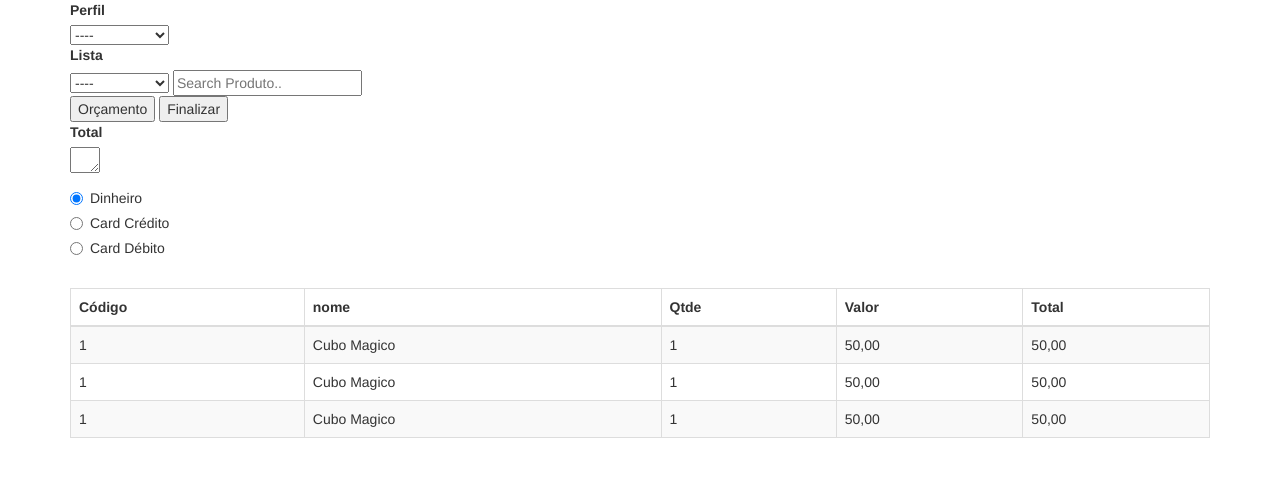
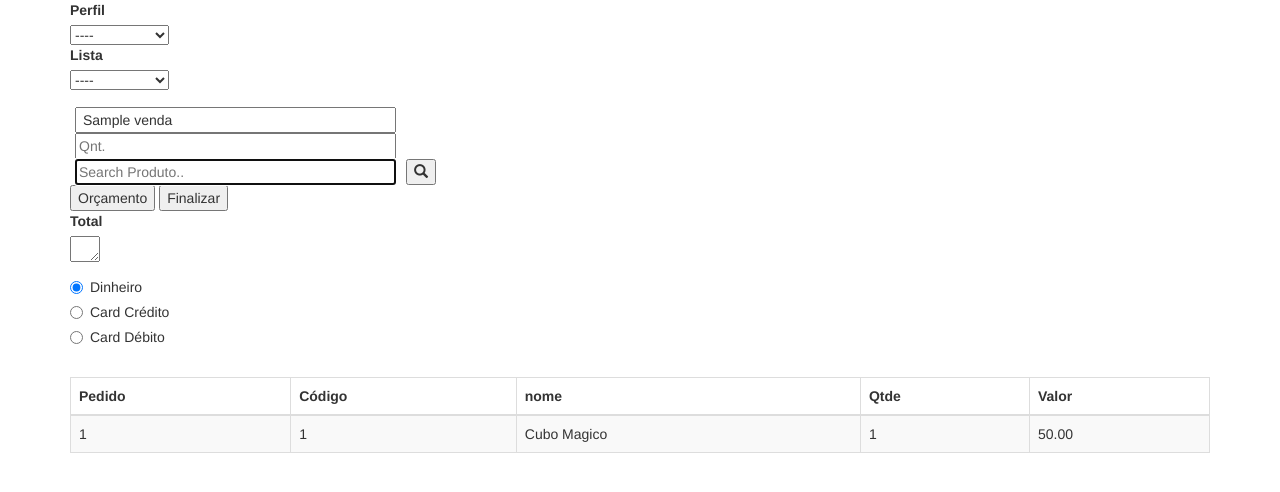
Before and after one commit to tecbeet/appkraft, a Django app: template appkraft/templates/appkraft/home.html in a window 1280 px wide. Shown: the part 141-633 px from the top of the page. Run offline with Django 3.2, Linux system fonts and the light colour scheme; data comes from the database, SQL or seed files in the repository; both versions use the stored data as it was after the commit; the template is opened without the code that fills it: values that come from a table or form of the project are taken from there, most other values are stand-ins (such as "Sample title", 1, 10 or a date in 2020); some libraries are stand-ins or nearby versions.

Commit message:
Refatorei conforme outro projeto

```diff
--- a/appkraft/admin.py
+++ b/appkraft/admin.py
@@ -3,3 +3,5 @@ from .models import *
 
 # Register your models here.
 admin.site.register(Produtos)
+admin.site.register(Compras)
+admin.site.register(Compra_Id)
--- a/appkraft/models.py
+++ b/appkraft/models.py
@@ -22,3 +22,30 @@ class Produtos(models.Model):
 
     def __str__(self):
         return self.nome
+
+class Compra_Id(models.Model):
+    STATUS = [
+        ('Andamento','Andamento'),
+        ('Finalizada','Finalizada'),
+        ('Orçamento','Orçamento')
+    ]
+
+    status = models.CharField(max_length=10, choices=STATUS)
+    create_date = models.DateTimeField(
+        default=timezone.now
+    )
+    def __str__(self):
+        return str(self.pk)
+
+class Compras(models.Model):
+    codigo_compra = models.ForeignKey(Compra_Id, on_delete=models.CASCADE)
+    codigo_produto = models.IntegerField()
+    nome = models.CharField(max_length=150)
+    valor = models.DecimalField(max_digits=5, decimal_places=2)
+    create_data = models.DateTimeField(
+        default=timezone.now, blank=True, null=True
+    )
+    quantidade = models.IntegerField()
+
+    def __str__(self):
+        return self.nome
--- a/appkraft/static/css/appkraft.css
+++ b/appkraft/static/css/appkraft.css
@@ -84,3 +84,15 @@
   list-style: none;
   text-align: left;
 }
+
+
+.input-group{
+  margin-top: 1%;
+}
+
+.input-group input{
+width: 50%;
+margin: 0 5px 0 5px;
+margin-right: 10px;
+z-index: 1000;
+}
--- a/appkraft/templates/appkraft/home.html
+++ b/appkraft/templates/appkraft/home.html
@@ -25,7 +25,18 @@
         <option value="saab">Anhanguera</option>
     </select>
 
-        <input id="myInput" type="text" placeholder="Search Produto..">
+    <form action="" class="input-group" method="GET">
+        <div class="input-group">
+                <input name="vnd" type="text" class="form-inline" value="{% if venda  %} {{venda}} {% endif%}">
+                <input name="qnt" type="text" class="form-inline" placeholder="Qnt.">
+                <input name="search" type="text" class="form-inline" placeholder="Search Produto.." autofocus>
+
+                <button type="submit">
+                    <span class="glyphicon glyphicon-search"></span>
+                </button>
+
+        </div>
+    </form>
 </div>
 
 <div class="container">
@@ -58,26 +69,25 @@
         <table class="table table-bordered table-striped">
           <thead><!--cabeçalho-->
             <tr>
+              <th>Pedido</th>
               <th>Código</th>
               <th>nome</th>
               <th>Qtde</th>
               <th>Valor</th>
-                  <th>Total</th>
             </tr>
           </thead>
 
           <tbody id="myTable"><!--corpo_tabela-->
 
-                <!-- {% for produto in produtos %} -->
+            {% for produto in lista %}
                 <tr><!--linha-->
-                    <td>1</td><!--coluna-->
-                    <td>Cubo Magico</td><!--coluna-->
-                    <td>1</td><!--coluna-->
-                    <td>50,00</td><!--coluna-->
-                    <td>50,00</td><!--coluna-->
+                    <td>{{produto.codigo_compra}}</td><!--coluna-->
+                    <td>{{produto.codigo_produto}}</td><!--coluna-->
+                    <td>{{produto.nome}}</td><!--coluna-->
+                    <td>{{produto.quantidade}}</td><!--coluna-->
+                    <td>{{produto.valor}}</td><!--coluna-->
                 </tr>
-
-                <!-- {% endfor %} -->
+            {% endfor %}
 
           </tbody>
         </table>
```
Also changed, not shown: appkraft/views.py (+85 -3 lines), appkraft/migrations/0007_compra_id_compras.py (added), db.sqlite3. Lines whose indentation alone changed are shown as unchanged.
